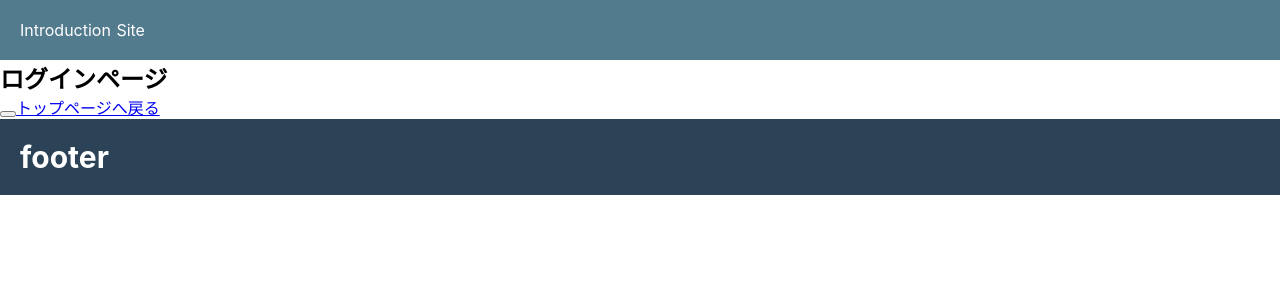
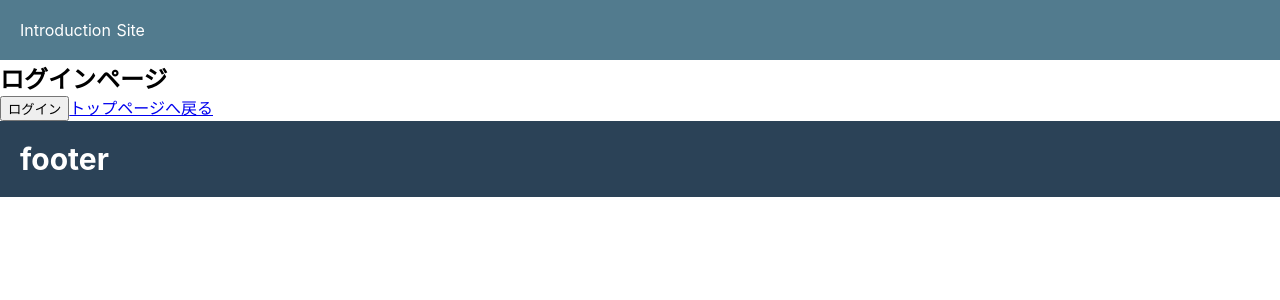
Before and after one commit to paozou/introduction, a Nuxt app: page /login in a window 1280 px wide. Shown: the top 300 px of the page. Built offline with nearby package versions, Linux system fonts and the light colour scheme.

Commit message:
fix_middleware

```diff
--- a/middleware/auth.js
+++ b/middleware/auth.js
@@ -11,7 +11,7 @@ export default ({ req, route, redirect }) => {
   if (credential && route.path === '/login') {
     return redirect('/')
   }
-  if (!credential && route.path !== 'login') {
+  if (!credential && route.path !== '/login') {
     return redirect('/login')
   }
 }
--- a/pages/login.vue
+++ b/pages/login.vue
@@ -2,8 +2,22 @@
   <div>
     <h2>ログインページ</h2>
     <p>
-      <button type="button" @click="login"></button>
+      <button type="button" @click="login">ログイン</button>
       <nuxt-link to="/">トップページへ戻る</nuxt-link>
     </p>
   </div>
 </template>
+
+<script>
+import Cookies from 'universal-cookie'
+
+export default {
+  methods: {
+    login() {
+      const cookies = new Cookies()
+      cookies.set('credential', 'true', { maxAge: 90 })
+      this.$router.push('/')
+    },
+  },
+}
+</script>
```
